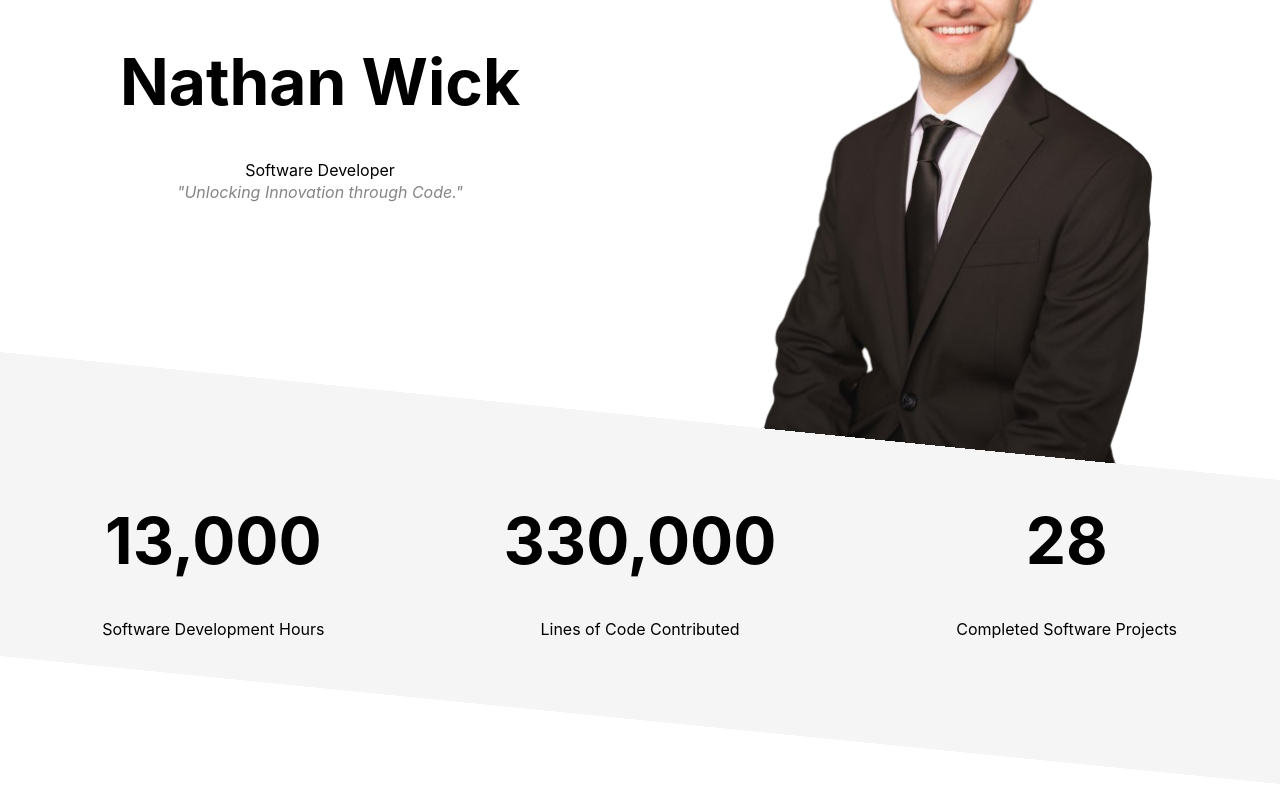
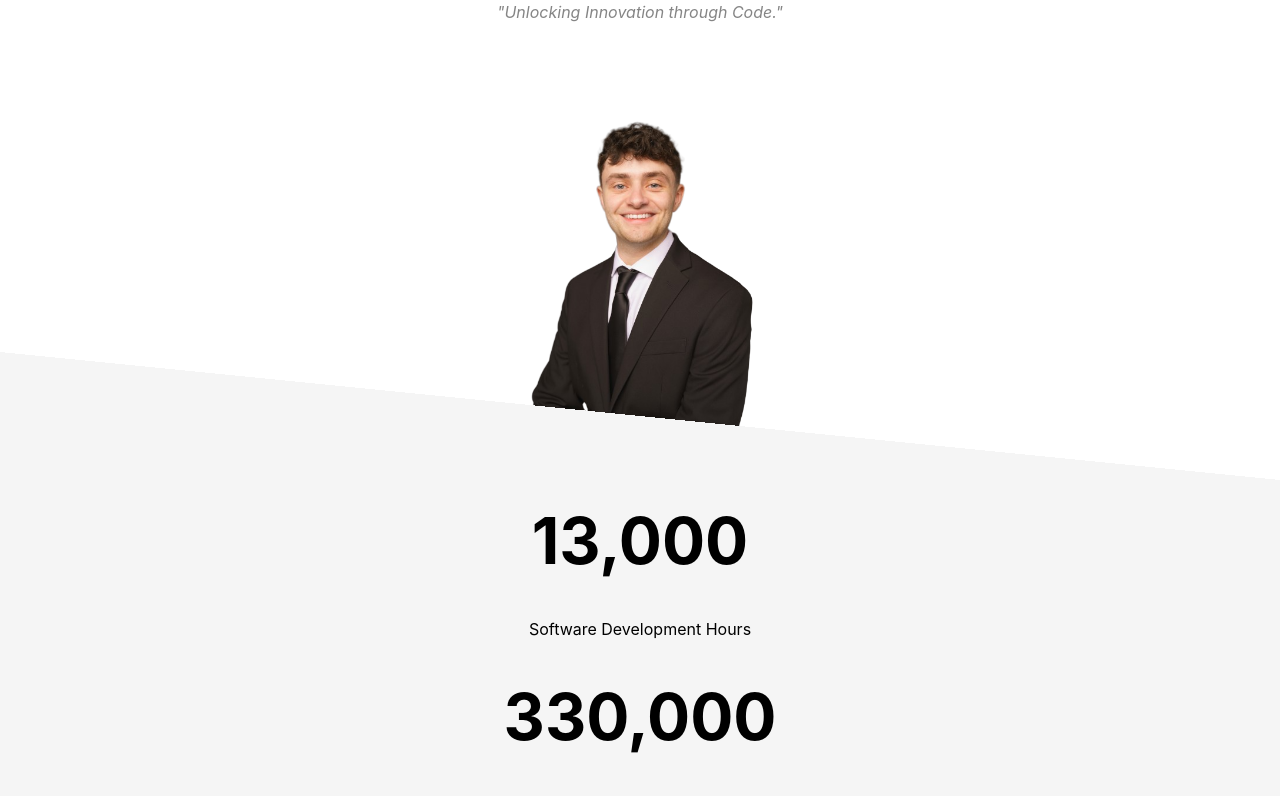
Before and after one commit to nathan-wick/nathan-wick, a React (Create React App) app in the folder nathan-wick/: page / in a window 1280 px wide. Shown: the part 320-1116 px from the top of the page. Built offline with nearby package versions, Linux system fonts and the light colour scheme.

Commit message:
Update Heading

```diff
--- a/nathan-wick/src/components/home/Heading.tsx
+++ b/nathan-wick/src/components/home/Heading.tsx
@@ -1,4 +1,5 @@
 import {ThemeContext,} from "../../contexts/Theme";
+import {WindowContext,} from "../../contexts/Window";
 import person from "../../information/person";
 // eslint-disable-next-line @typescript-eslint/ban-ts-comment
 // @ts-ignore
@@ -7,12 +8,17 @@ import {useContext,} from "react";
 
 const Heading = () => {
 
-    const {theme,} = useContext(ThemeContext,);
+    const {theme,} = useContext(ThemeContext,),
+        {size,} = useContext(WindowContext,);
 
     return <div
         className="container">
         <div
-            className="row-2 viewport-height-90">
+            className={`viewport-height-90 ${
+                size === `large`
+                    ? `row-2`
+                    : `row`
+            }`}>
             <div
                 className="column container align-horizontal-center">
                 <div
--- a/nathan-wick/src/components/home/Statistics.tsx
+++ b/nathan-wick/src/components/home/Statistics.tsx
@@ -1,16 +1,24 @@
 import {ThemeContext,} from "../../contexts/Theme";
+import {WindowContext,} from "../../contexts/Window";
 import statistics from "../../information/statistics";
 import {useContext,} from "react";
 
 const Statistics = () => {
 
-    const {theme,} = useContext(ThemeContext,);
+    const {theme,} = useContext(ThemeContext,),
+        {size,} = useContext(WindowContext,);
 
     return <>
         <div
-            className={`row-3 ${theme === `light`
-                ? `background-dark-white`
-                : `background-light-black`}`}>
+            className={`${
+                theme === `light`
+                    ? `background-dark-white`
+                    : `background-light-black`
+            } ${
+                size === `large`
+                    ? `row-3`
+                    : `row`
+            }`}>
             {
                 statistics.map((statistic, statisticIndex,) => <div
                     key={statisticIndex}
--- a/nathan-wick/src/styles/images.scss
+++ b/nathan-wick/src/styles/images.scss
@@ -4,5 +4,7 @@
     position: absolute;
     left: 0;
     right: 0;
-    width: 64%;
+    height: 100%;
+    width: 100%;
+    object-fit: contain;
 }
```
